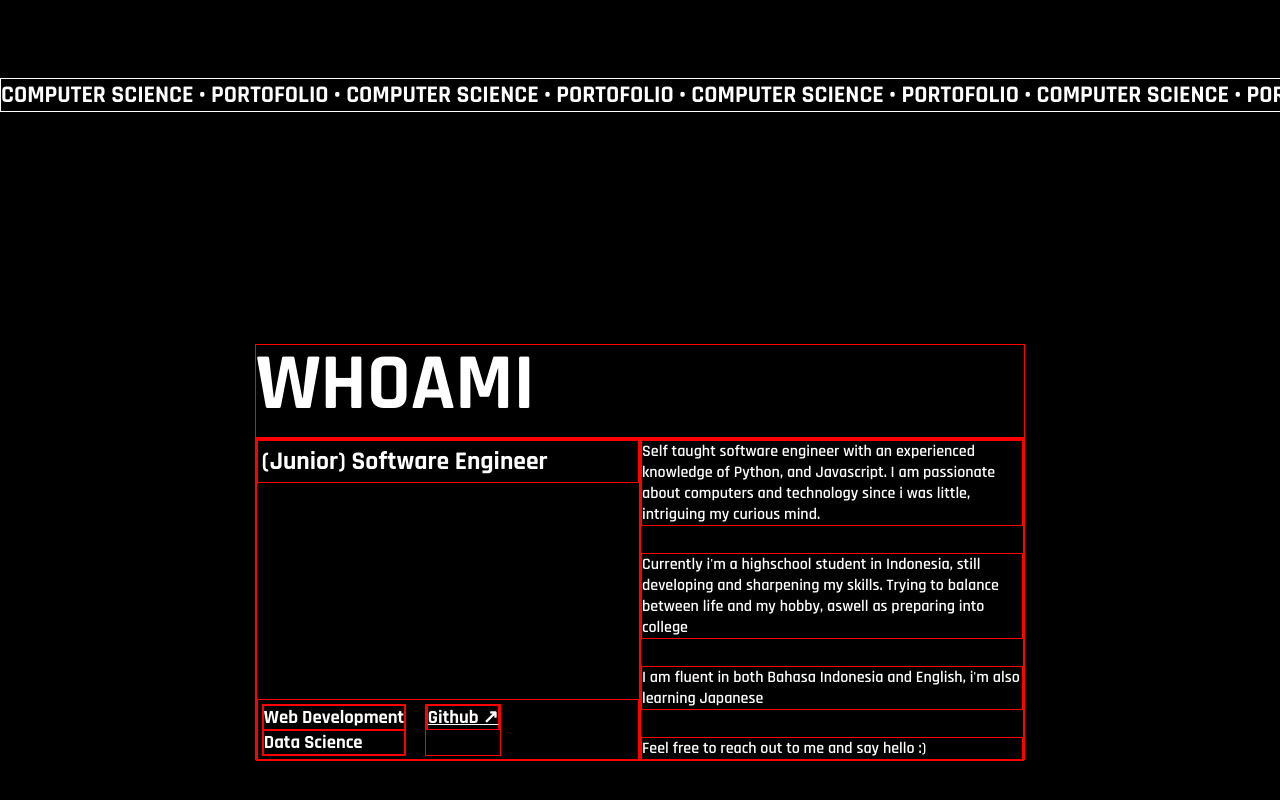
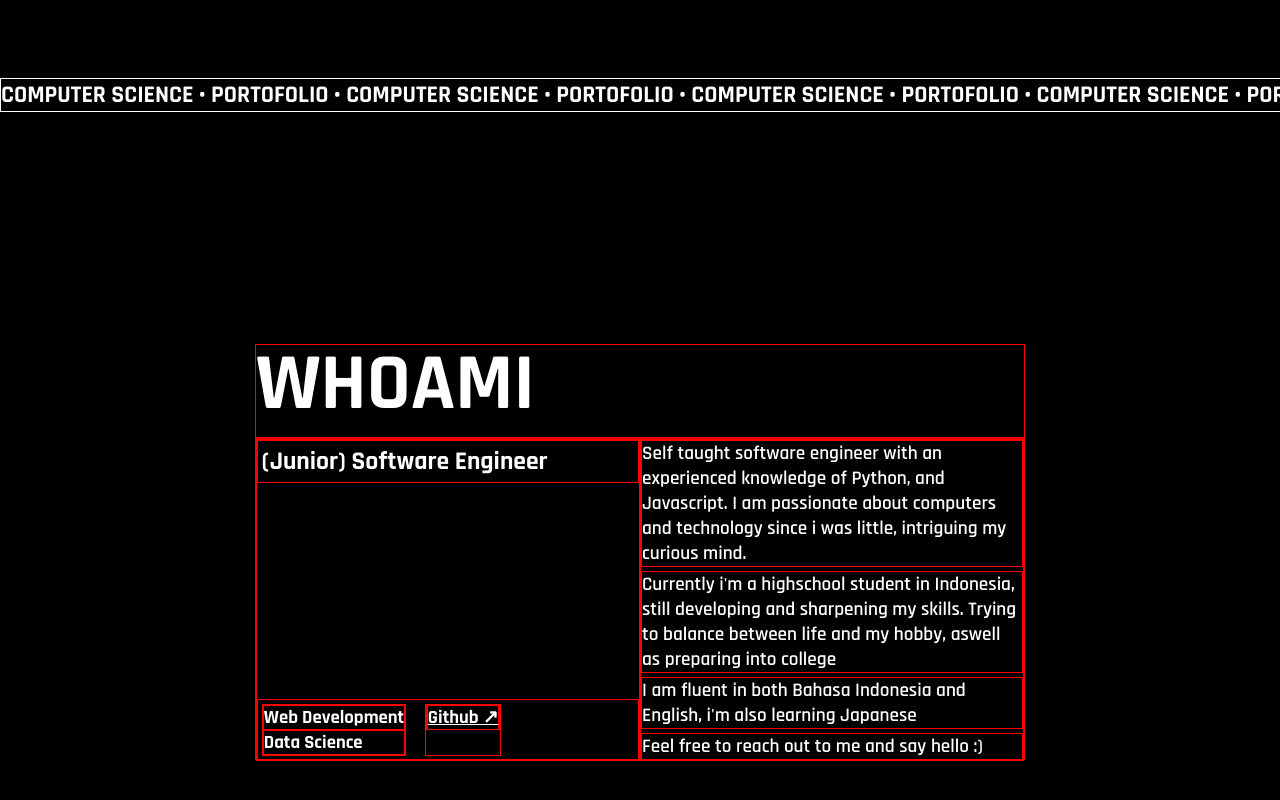
Before and after one commit to NvLL-Zen/porty, a SvelteKit app: page / in a window 1280 px wide. Shown: the part 682-1482 px from the top of the page. Built offline with nearby package versions, Linux system fonts and the light colour scheme.

Commit message:
IT WAS ZOOMED :(

```diff
--- a/src/components/about.svelte
+++ b/src/components/about.svelte
@@ -76,7 +76,7 @@
 
     .aboutDesc {
         font-weight: 600;
-        font-size: 1rem;
+        font-size: clamp(0.85rem, 1.5vw, 1.25rem);
     }
 
     .aboutNav {
--- a/src/components/banner.svelte
+++ b/src/components/banner.svelte
@@ -5,9 +5,9 @@
 </script>
 
 <div class="bannerContainer">
-<h3 id="mainBanner">COMPUTER SCIENCE • PORTOFOLIO • COMPUTER SCIENCE • PORTOFOLIO • COMPUTER SCIENCE • PORTOFOLIO • COMPUTER SCIENCE • PORTOFOLIO • COMPUTER SCIENCE • PORTOFOLIO • COMPUTER SCIENCE •
+<h3 class="mainBanner">COMPUTER SCIENCE • PORTOFOLIO • COMPUTER SCIENCE • PORTOFOLIO • COMPUTER SCIENCE • PORTOFOLIO • COMPUTER SCIENCE • PORTOFOLIO • COMPUTER SCIENCE • PORTOFOLIO • COMPUTER SCIENCE •
 </h3>
-<h3 id="mainBanner">COMPUTER SCIENCE • PORTOFOLIO • COMPUTER SCIENCE • PORTOFOLIO • COMPUTER SCIENCE • PORTOFOLIO • COMPUTER SCIENCE • PORTOFOLIO • COMPUTER SCIENCE • PORTOFOLIO • COMPUTER SCIENCE •
+<h3 class="mainBanner">COMPUTER SCIENCE • PORTOFOLIO • COMPUTER SCIENCE • PORTOFOLIO • COMPUTER SCIENCE • PORTOFOLIO • COMPUTER SCIENCE • PORTOFOLIO • COMPUTER SCIENCE • PORTOFOLIO • COMPUTER SCIENCE •
 </h3>
 
 
@@ -17,7 +17,7 @@
         overflow-x: hidden;
     }
 
-    h3 {
+    .mainBanner {
         width: max-content;
         font-size: 1.5rem;
         animation: banner 5s linear;
```
